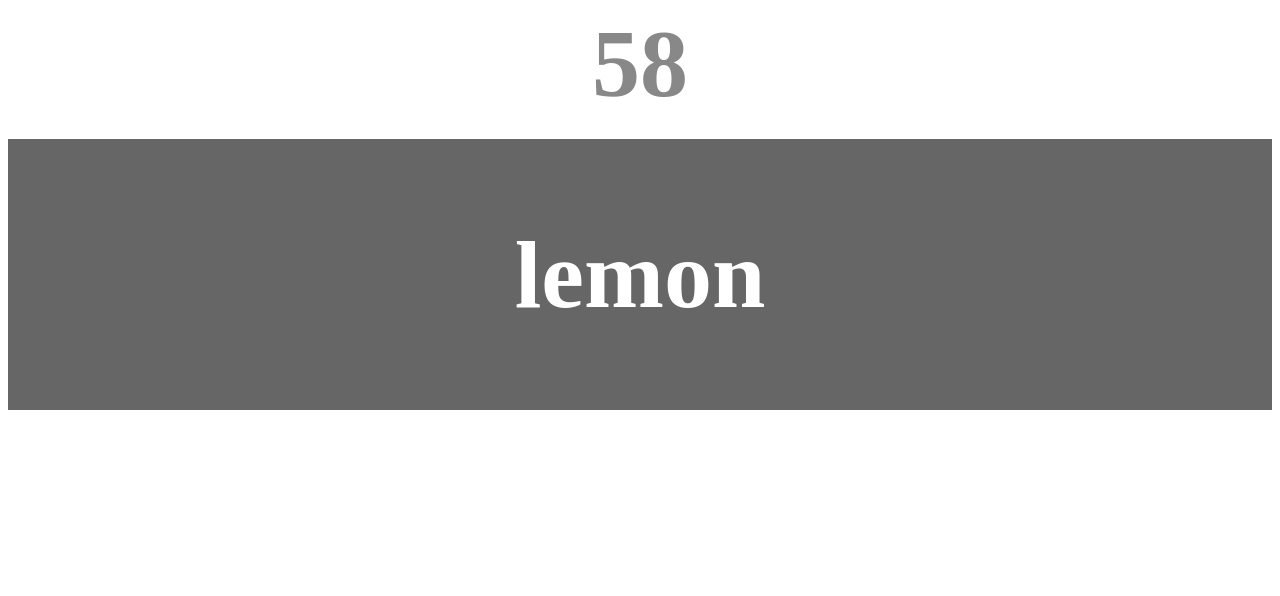
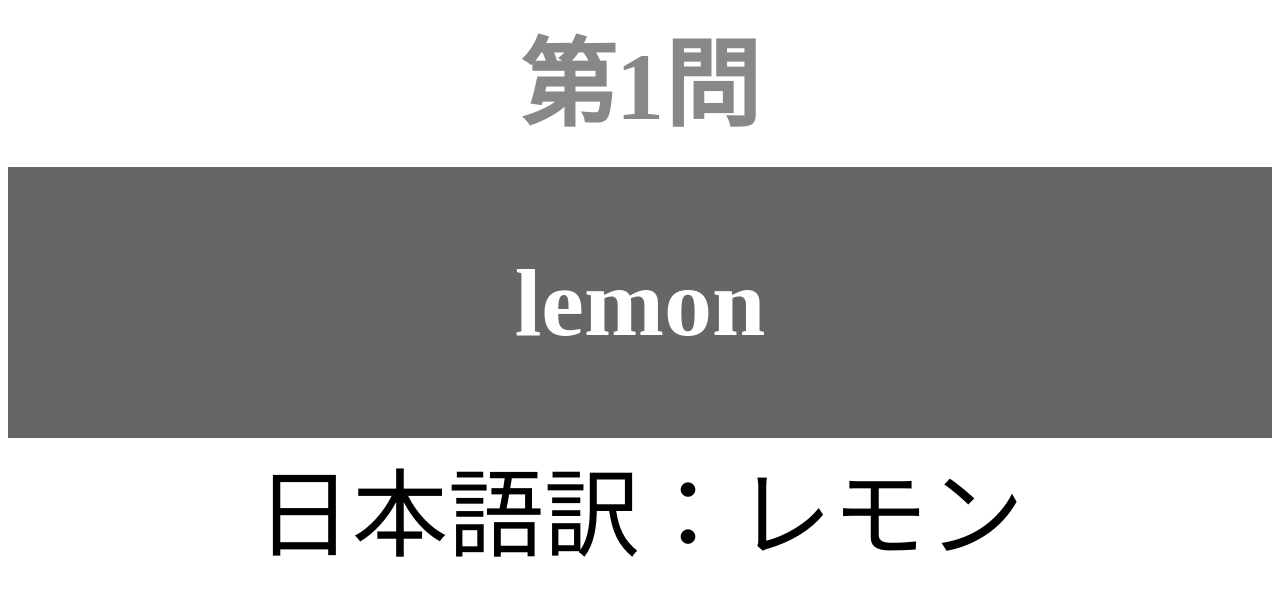
Before and after one commit to teppei-github/wordbook, a plain HTML site: page index.html in a window 1280 px wide. Both pictures are taken after a click on the button "スタート". Drawn offline with Linux system fonts and the light colour scheme.

Commit message:
20240608

```diff
--- a/index.html
+++ b/index.html
@@ -8,9 +8,12 @@
    <link rel="stylesheet" href="style.css">
 </head>
 <body>
-   <p id="count" class="count">60</p>
+   <p id="count" class="count"></p>
    <div id="wrap" class="wrap">
     <span id="typed" class="typed"></span><span id="untyped"></span>
+   </div>
+   <div id="ja_wrap">
+      <span  id="ja"></span>
    </div>
    <button id="start">スタート</button>
    <script type="text/javascript" src="main.js"></script>
--- a/main.js
+++ b/main.js
@@ -11,6 +11,7 @@ const typedfield = document.getElementById('typed');
 const wrap = document.getElementById('wrap');
 const start = document.getElementById('start');
 const count = document.getElementById('count');
+const jaspan = document.getElementById('ja');
 
 
 // 複数のテキストを格納する配列
@@ -95,6 +96,10 @@ const createText = () => {
 
     // 出題数のカウントアップ
     pageCount++;
+    //　-----　MAXPAGEを超えたら終了
+    if(pageCount > MAX_PAGE){
+        gameOver();
+    }
 
     // 正タイプした文字列をクリア
     typed = '';
@@ -108,10 +113,11 @@ const createText = () => {
     untypedfield.textContent = untyped;
 
     // ---- 今何問目というのを画面上に表示する ----
-
+    count.textContent = `第${pageCount}問`;
+    count.textContent = "第" + pageCount + "問";
 
     // ---- 日本語を表示する ----
-
+    jaspan.textContent = `日本語訳：${words[random].ja}`;
 
 };
 
@@ -164,8 +170,7 @@ const rankCheck = score => {
 };
 
 // ゲームを終了
-const gameOver = id => {
-    clearInterval(id);
+const gameOver = () => {
     const result = confirm(rankCheck(score));
 
     // OKボタンをクリックされたらリロードする
@@ -174,29 +179,9 @@ const gameOver = id => {
     }
 };
 
-// カウントダウンタイマー
-const timer = () => {
-
-    // タイマー部分のHTML要素（ｐ要素）を取得
-    let time = count.textContent;
-
-     const id = setInterval(() => {
-        // カウントダウンする
-        time--;
-        count.textContent = time;
-
-        // カウントが0になったらタイマーを停止する
-        if(time <= 0) {
-           gameOver(id);
-        }
-     }, 1000);
-};
 
 // ゲームスタート時の処理
 start.addEventListener ('click', () => {
-
-    // カウントダウンタイマーを開始する
-    timer();
 
     // 出題カウントのクリア
     pageCount = 0;
@@ -211,4 +196,6 @@ start.addEventListener ('click', () => {
     document.addEventListener('keypress', keyPress);
 });
 
+
 untypedfield.textContent = 'スタートボタンで開始';
+count.textContent = `${MAX_PAGE}問出題します！`;
```
